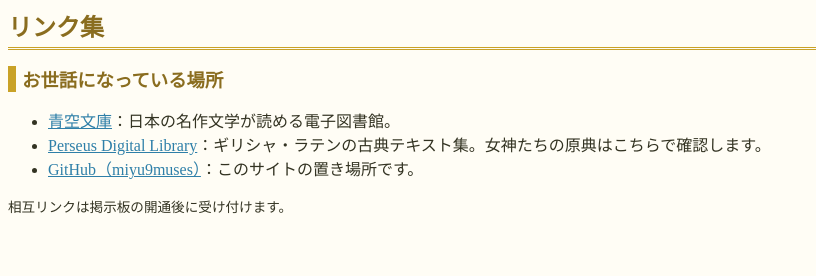
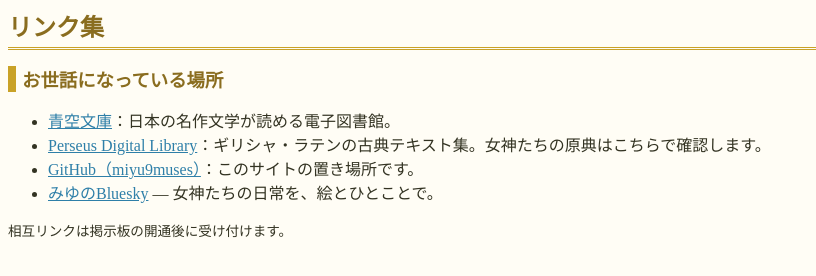
Before and after one commit to miyu9muses/miyu9muses.github.io, a plain HTML site: page links.html in a window 1280 px wide. Shown: the whole page, without its empty margins (0-816 px from the left). Drawn offline with Linux system fonts and the light colour scheme.

Commit message:
リンク集にBlueskyを追加

```diff
--- a/links.html
+++ b/links.html
@@ -6,6 +6,7 @@
 <li><a href="https://www.aozora.gr.jp/" target="_blank">青空文庫</a>：日本の名作文学が読める電子図書館。</li>
 <li><a href="https://www.perseus.tufts.edu/hopper/" target="_blank">Perseus Digital Library</a>：ギリシャ・ラテンの古典テキスト集。女神たちの原典はこちらで確認します。</li>
 <li><a href="https://github.com/miyu9muses" target="_blank">GitHub（miyu9muses）</a>：このサイトの置き場所です。</li>
+<li><a href="https://bsky.app/profile/miyu9muses.bsky.social" target="_blank">みゆのBluesky</a> ― 女神たちの日常を、絵とひとことで。</li>
 </ul>
 <p class="small">相互リンクは掲示板の開通後に受け付けます。</p>
 </body></html>
```
